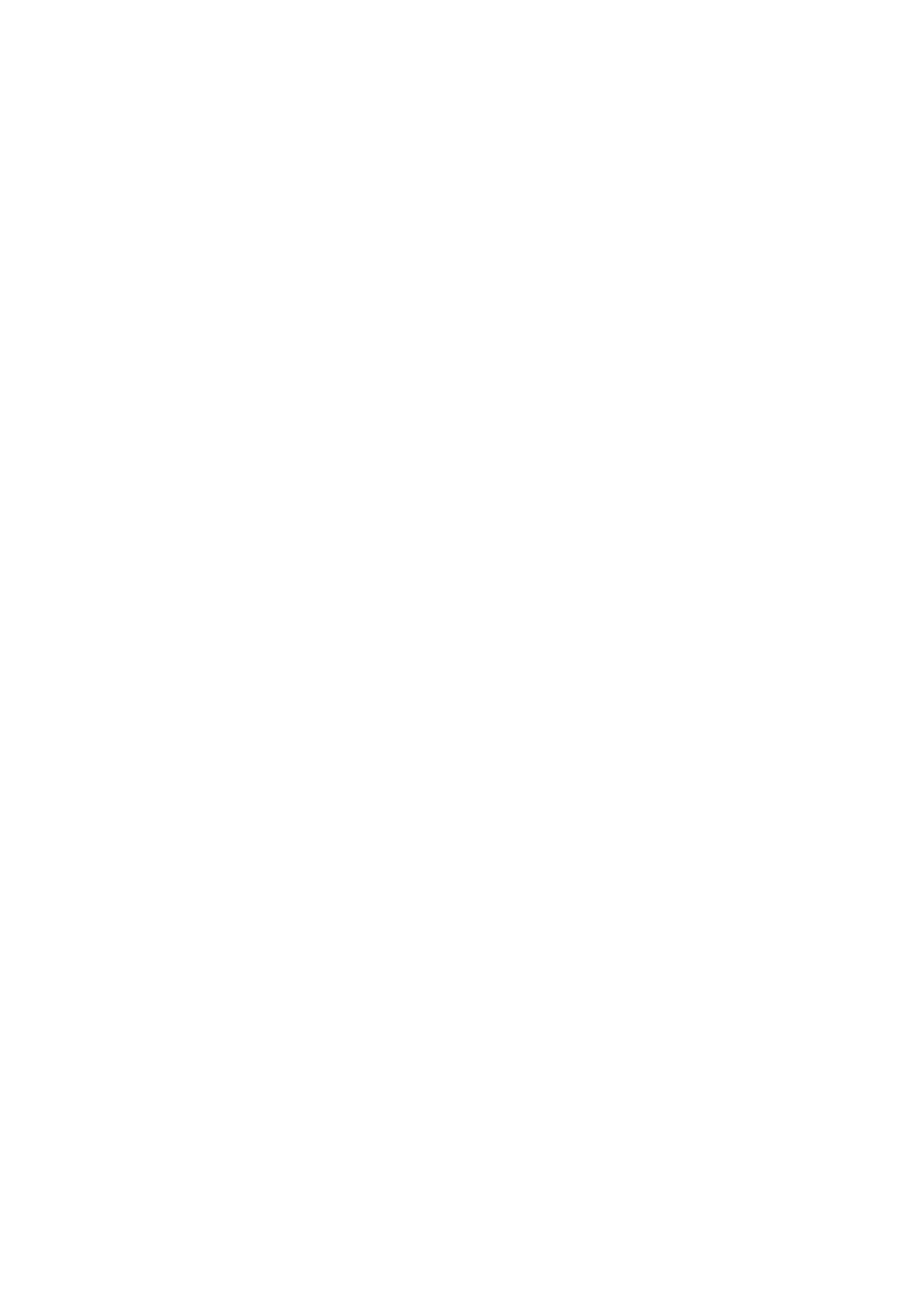
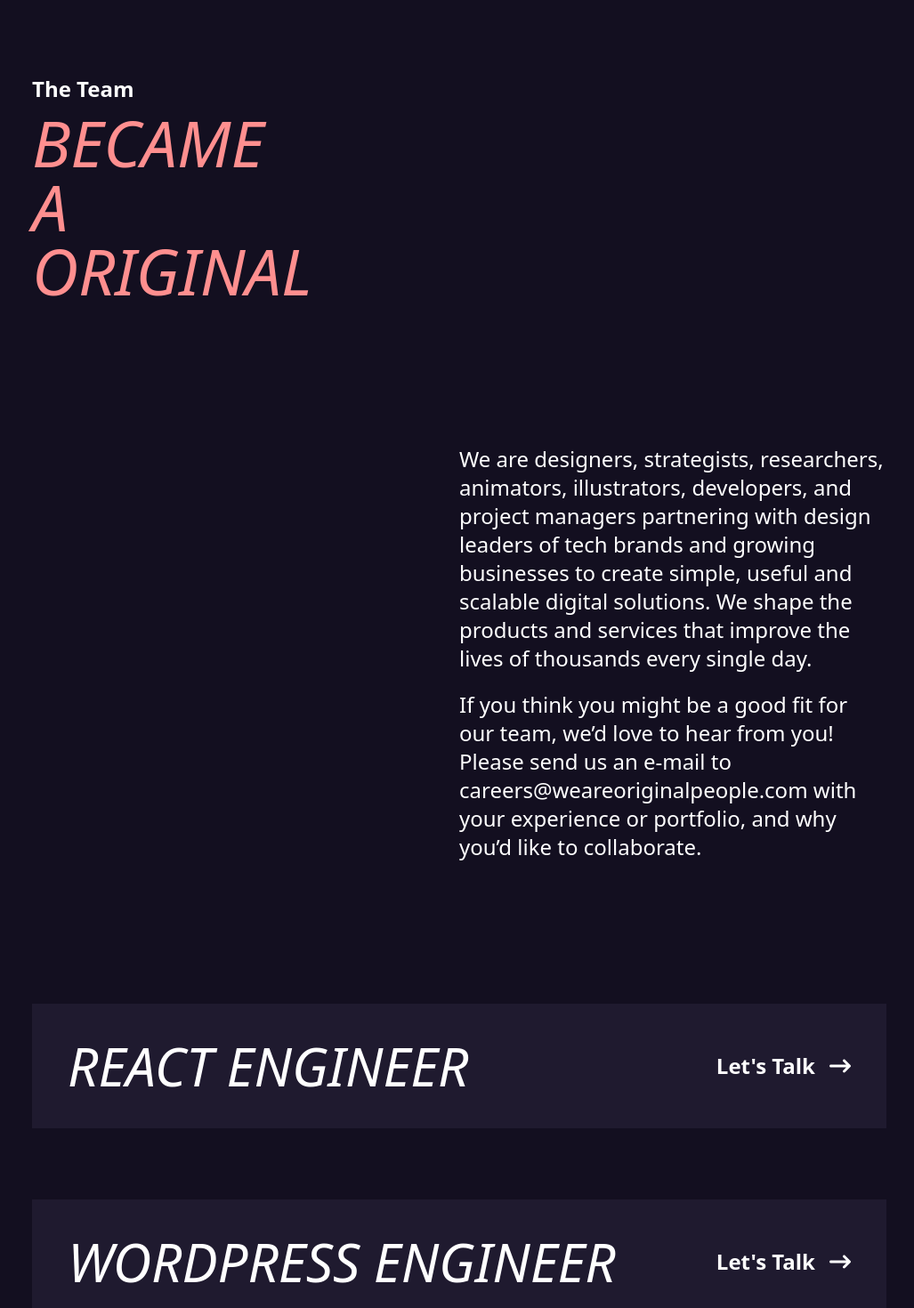
Before and after one commit to dave-op/op-site-nuxt, a Nuxt app: page /jobs in a window 1280 px wide. Before the commit this address had no page. Shown: the part 260-1730 px from the top of the page at 89% size, without its empty margins (124-1151 px from the left). Before the commit the page ends 800 px from the top, so only its background shows below. Built offline with nearby package versions, Linux system fonts and the light colour scheme.

Commit message:
Complete jobs page

```diff
--- a/components/AppFooter.vue
+++ b/components/AppFooter.vue
@@ -10,7 +10,9 @@
       <div class="flex justify-between mb-20">
         <div>
           <ul>
-            <li class="uppercase italic text-2xl mb-4">Careers</li>
+            <li class="uppercase italic text-2xl mb-4">
+              <NuxtLink to="/jobs">Careers</NuxtLink>
+            </li>
             <li class="uppercase italic text-2xl mb-4">
               Awwwards
               <font-awesome-icon icon="fa-solid fa-up-right-from-square" />
--- /dev/null
+++ b/components/Job/Available.vue
@@ -0,0 +1,36 @@
+<template>
+  <div class="p-40">
+    <div class="text-2xl font-bold mb-2">The Team</div>
+    <div class="text-7xl uppercase italic text-[#ff8f8f] w-1/4 mb-40">
+      Became a original
+    </div>
+    <div class="flex justify-end mb-40">
+      <div class="w-1/2 text-2xl font-medium">
+        <div class="mb-5">
+          We are designers, strategists, researchers, animators, illustrators,
+          developers, and project managers partnering with design leaders of
+          tech brands and growing businesses to create simple, useful and
+          scalable digital solutions. We shape the products and services that
+          improve the lives of thousands every single day.
+        </div>
+        <div>
+          If you think you might be a good fit for our team, we’d love to hear
+          from you! Please send us an e-mail to careers@weareoriginalpeople.com
+          with your experience or portfolio, and why you’d like to collaborate.
+        </div>
+      </div>
+    </div>
+    <div class="p-10 bg-gray-2 flex justify-between items-center mb-20">
+      <div class="text-6xl uppercase italic">React Engineer</div>
+      <div class="text-2xl font-bold">
+        Let's Talk<font-awesome-icon icon="fa-solid fa-arrow-right-long" class="ml-4" />
+      </div>
+    </div>
+    <div class="p-10 bg-gray-2 flex justify-between items-center">
+      <div class="text-6xl uppercase italic">Wordpress Engineer</div>
+      <div class="text-2xl font-bold">
+        Let's Talk<font-awesome-icon icon="fa-solid fa-arrow-right-long" class="ml-4" />
+      </div>
+    </div>
+  </div>
+</template>
--- /dev/null
+++ b/pages/jobs.vue
@@ -0,0 +1,7 @@
+<template>
+  <div class="bg-purple-1 min-h-screen text-white">
+    <AppHeader />
+    <JobAvailable />
+    <AppFooter />
+  </div>
+</template>
--- a/tailwind.config.js
+++ b/tailwind.config.js
@@ -18,7 +18,8 @@ module.exports = {
           1: '#ff8f8f'
         },
         gray: {
-          1: '#a8a8a8'
+          1: '#a8a8a8',
+          2: '#1f1a2f'
         }
       },
       fontSize: {
```
